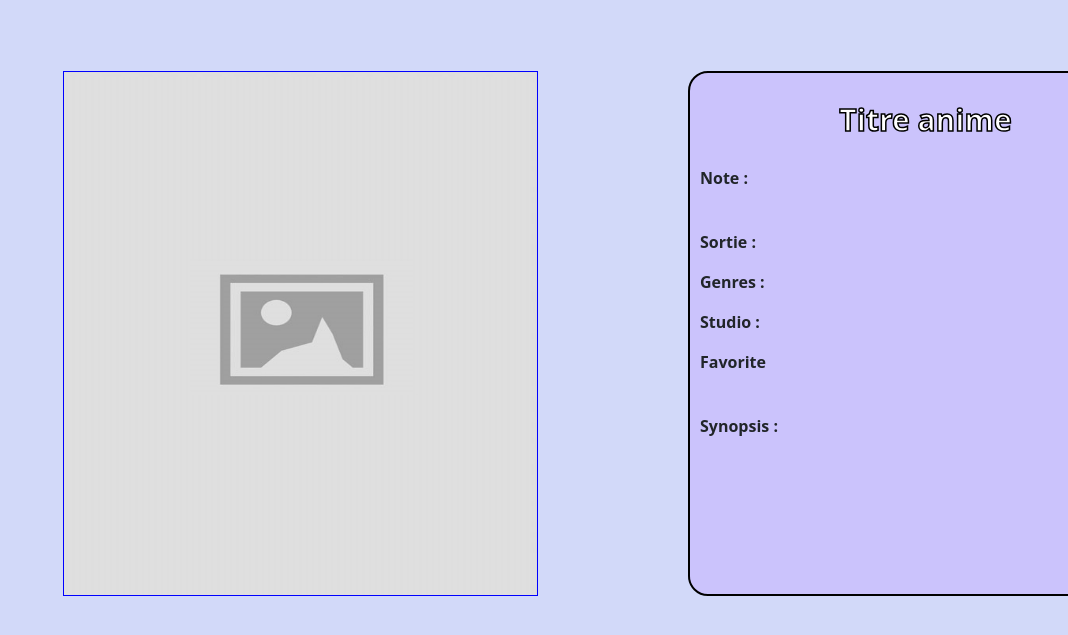
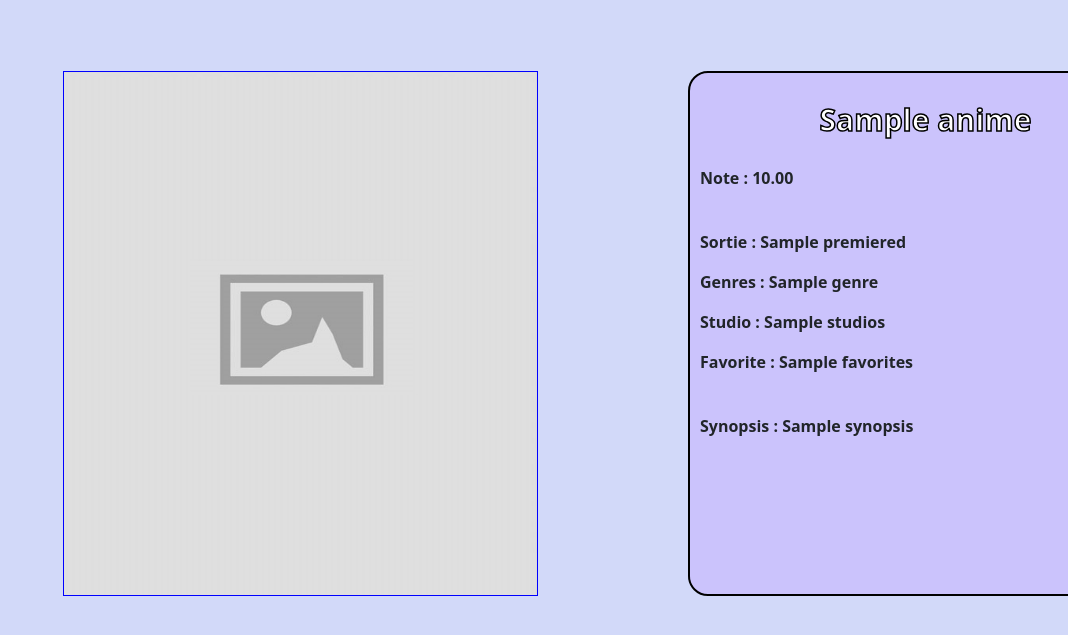
Before and after one commit to MLuckv/projet_web_anime, a Symfony app: template templates/home/detail.html.twig in a window 1280 px wide. Shown: the part 64-699 px from the top of the page, without its empty margins (212-1280 px from the left). Run offline with Twig, Linux system fonts and the light colour scheme; the template is opened without the code that fills it: most values are stand-ins (such as "Sample title", 1, 10 or a date in 2020); some libraries are stand-ins or nearby versions; some web fonts are replaced.

```diff
--- a/src/Form/AnimeSearch.php
+++ b/src/Form/AnimeSearch.php
@@ -43,7 +43,7 @@ class AnimeSearch extends AbstractType implements DataTransformerInterface
         $view->vars['choices'] = $choices;
         $view->vars['choice_translation_domain'] = false;
         $view->vars['placeholder_in_choices'] = false;
-        $view->vars['placeholder'] = 'Selectionnez un anime ';
+        $view->vars['placeholder'] = false;
         $view->vars['expanded'] = false;
         $view->vars['multiple'] = false;
         $view->vars['preferred_choices'] = [];
--- a/templates/home/detail.html.twig
+++ b/templates/home/detail.html.twig
@@ -7,18 +7,18 @@
     <div class="info-anime">
         <br>
         <div class="title-anime">
-            Titre anime
+            {{ anime.Nom }}
         </div>
         <br>
         <div class="into-info-anime">
-            <p>Note :</p>
+            <p>Note : {{ anime.Score|number_format(2) }}</p>
             <br>
-            <p>Sortie :</p>
-            <p>Genres :</p>
-            <p>Studio :</p>
-            <p>Favorite</p>
+            <p>Sortie : {{ anime.Premiered }}</p>
+            <p>Genres : {{ anime.Genre }}</p>
+            <p>Studio : {{ anime.Studios }}</p>
+            <p>Favorite : {{ anime.Favorites }}</p>
             <br>
-            <p>Synopsis :</p>
+            <p>Synopsis : {{ anime.Synopsis }}</p>
         </div>
     </div>
     <div class="image-anime-container">
--- a/templates/home/index.html.twig
+++ b/templates/home/index.html.twig
@@ -38,7 +38,6 @@
             {{ form_end(form) }}
 
         </div>
-        <a href="{{ path('home_detail')}}" > page detail</a>
     </div>
 
 
```
Also changed, not shown: src/Controller/HomeController.php (+16 -4 lines), public/assets/js/SelectAnime.js.
